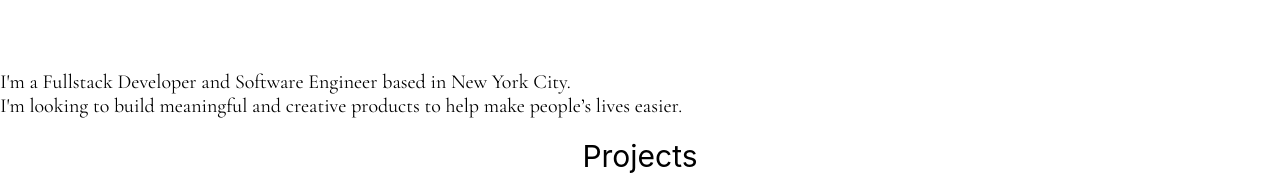
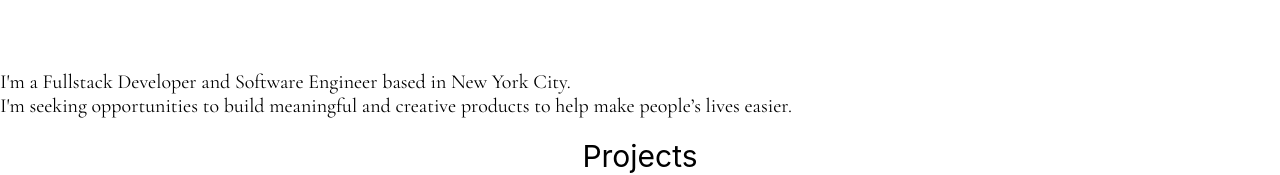
Before and after one commit to aimee-liang/aimee-liang-dev, a React (Create React App) app: page / in a window 1280 px wide. Shown: the part 267-442 px from the top of the page. Built offline with nearby package versions, Linux system fonts and the light colour scheme.

Commit message:
Updated about me

```diff
--- a/src/Components/aboutMe.js
+++ b/src/Components/aboutMe.js
@@ -11,7 +11,7 @@ const AboutMe = props => {
                 <h3 className="about-me anim-typewriter">Hi, I'm Aimee!</h3>
                 <p className="me-paragraph">I'm a Fullstack Developer and Software Engineer based in New York City.
                 <br></br>
-                I'm looking to build meaningful and creative products to help make people’s lives easier.
+                I'm seeking opportunities to build meaningful and creative products to help make people’s lives easier.
                 </p>
             </div>
 
```
Also changed, not shown: 1 other file (tests, documents, lock files or other folders).
